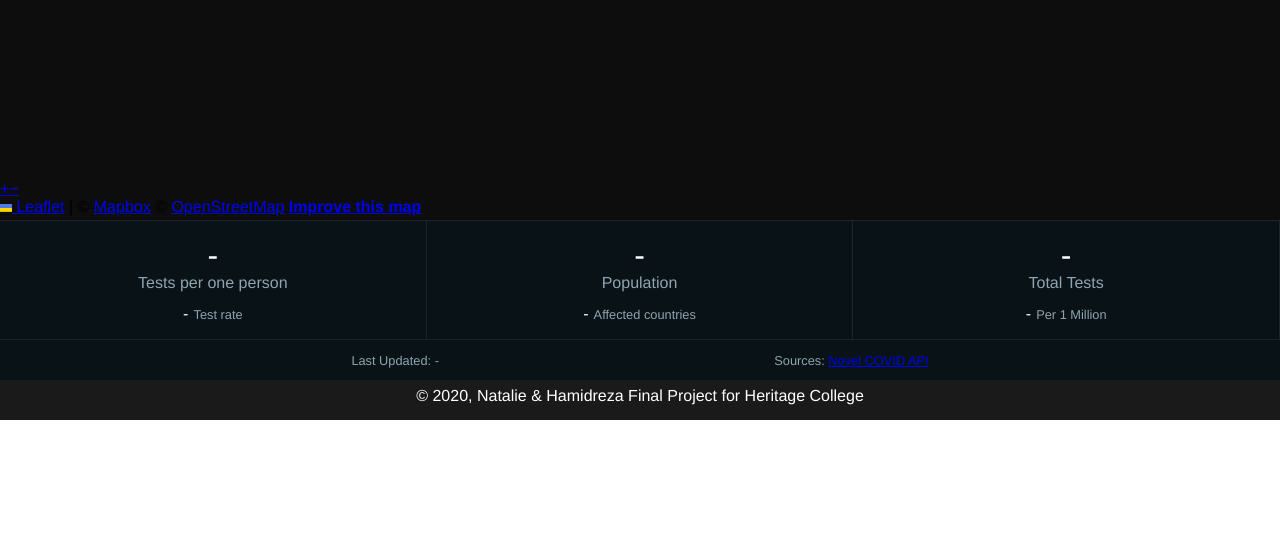
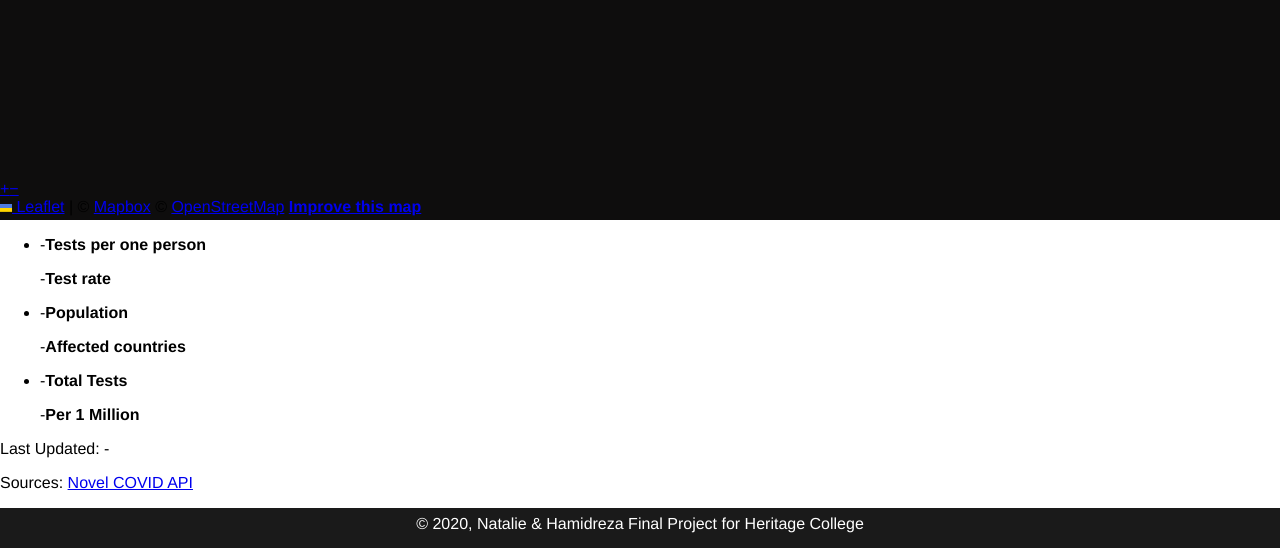
Before and after one commit to nataliia-reshetnikova/COVID-19-map-v-2.0, a Gatsby site: page /testing in a window 1280 px wide. Shown: the part 380-928 px from the top of the page. Before the commit the page ends 800 px from the top, so only its background shows below. Built offline with nearby package versions, Linux system fonts and the light colour scheme; Gatsby itself is replaced by a stand-in of ours; no server answers.

Commit message:
class created in index.js and testing.js

```diff
--- a/src/assets/stylesheets/components/__components.scss
+++ b/src/assets/stylesheets/components/__components.scss
@@ -4,4 +4,3 @@
 @import "map";
 @import "indexDashboard";
 @import "travelDashboard";
-@import "testDashboard";
--- a/src/assets/stylesheets/components/_testDashboard.scss
+++ /dev/null
@@ -1,81 +0,0 @@
-.test-stats {
-
-    color: white;
-    background-color: #081217;
-    border-top: solid 1px darken($blue-grey-900, 5);
-
-    ul {
-      display: grid;
-      grid-template-columns: 1fr 1fr 1fr;
-      list-style: none;
-      padding: 0;
-      margin: 0;
-    }
-
-  }
-
-  .test-stat {
-
-    font-size: 2em;
-    text-align: center;
-    padding: .5em;
-    border-right: solid 1px darken($blue-grey-900, 5);
-    border-bottom: solid 1px darken($blue-grey-900, 5);
-
-    strong {
-      font-weight: normal;
-      color: $blue-grey-300;
-    }
-
-  }
-
-  .test-stat-primary {
-
-    margin: 0;
-
-    strong {
-      display: block;
-      font-size: .5em;
-    }
-
-  }
-
-  .test-stat-secondary {
-
-    font-size: .5em;
-    margin: .8em 0 0;
-
-    strong {
-      font-size: .8em;
-      margin-left: .4em;
-    }
-
-  }
-
-  .test-last-updated {
-
-    color: white;
-    background-color: #081217;
-    padding: .8em 1em;
-    display: flex;
-    justify-content: space-evenly;
-    flex-wrap: wrap;
-    p {
-      color: $blue-grey-300;
-      font-size: .8em;
-      text-align: center;
-      margin: 0;
-    }
-  .red{
-      border-bottom:2px dashed rgba(255, 0, 0, 0.45);
-  }
-  .green{
-    border-bottom:2px dashed rgba(0, 128, 0, 0.45);
-}
-.blue{
-    border-bottom:2px dashed rgba(0, 247, 255, 0.45);
-}
-.yellow{
-    border-bottom:2px dashed rgba(255, 255, 0, 0.45);
-}
-}
```
Also changed, not shown: src/pages/index.js (line endings or trailing spaces).
